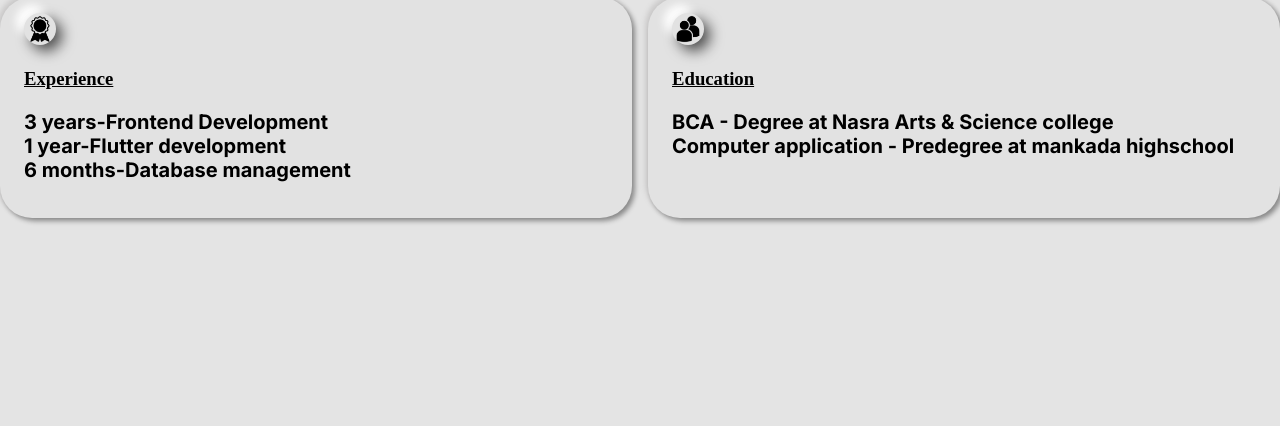
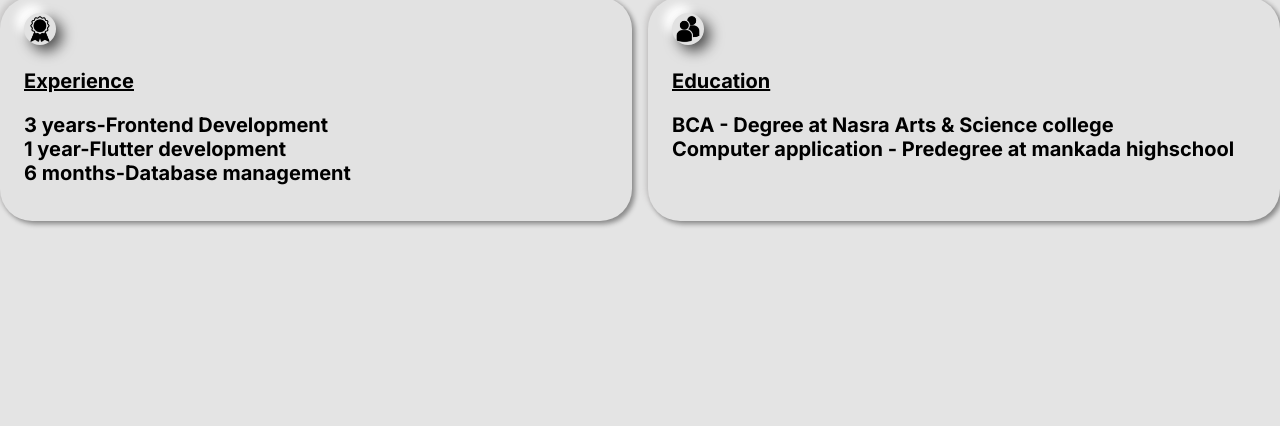
Before and after one commit to Vivek-k001/Responsive-portfolio, a plain HTML site: page index.html in a window 1280 px wide. Shown: the part 2107-2533 px from the top of the page. Drawn offline with Linux system fonts and the light colour scheme.

Commit message:
hnergbbg

```diff
--- a/index.html
+++ b/index.html
@@ -194,7 +194,7 @@
                   <img
                      src="assets/experience.png"
                      class="icon"/>
-                 <u><h3 >Experience</h3></u>
+                 <u><h3 id="education-txt">Experience</h3></u>
                  <p id="education-txt">3 years-Frontend Development<br>
                   1 year-Flutter development<br>
                   6 months-Database management
@@ -204,7 +204,7 @@
                   <img
                      src="assets/education.png"
                      class="icon"/>
-                 <u><h3>Education</h3></u>
+                 <u><h3 id="education-txt">Education</h3></u>
                  <p  id="education-txt">BCA - Degree at Nasra Arts & Science college<br>
                   Computer application - Predegree at mankada highschool</p>
                </div>
--- a/style.css
+++ b/style.css
@@ -461,9 +461,11 @@
     width: 100%;
     height: 800px;
     background-color: rgb(228, 228, 228);
+    font-family: 'Inter', sans-serif;
 
 }
 #certificate-head{
+
    font-weight: bold;
    margin-top: 8px;
    padding-top: 60px;
```
